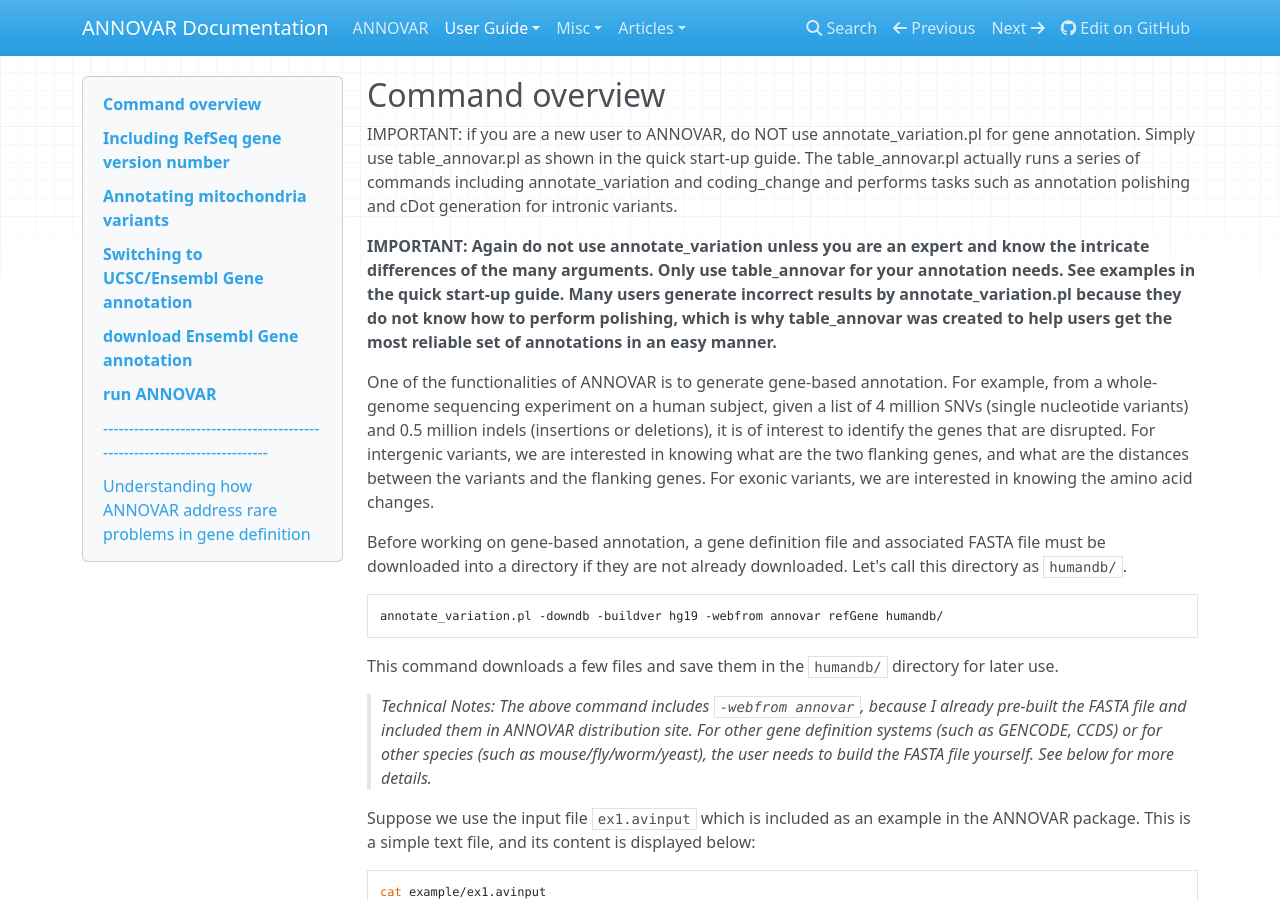
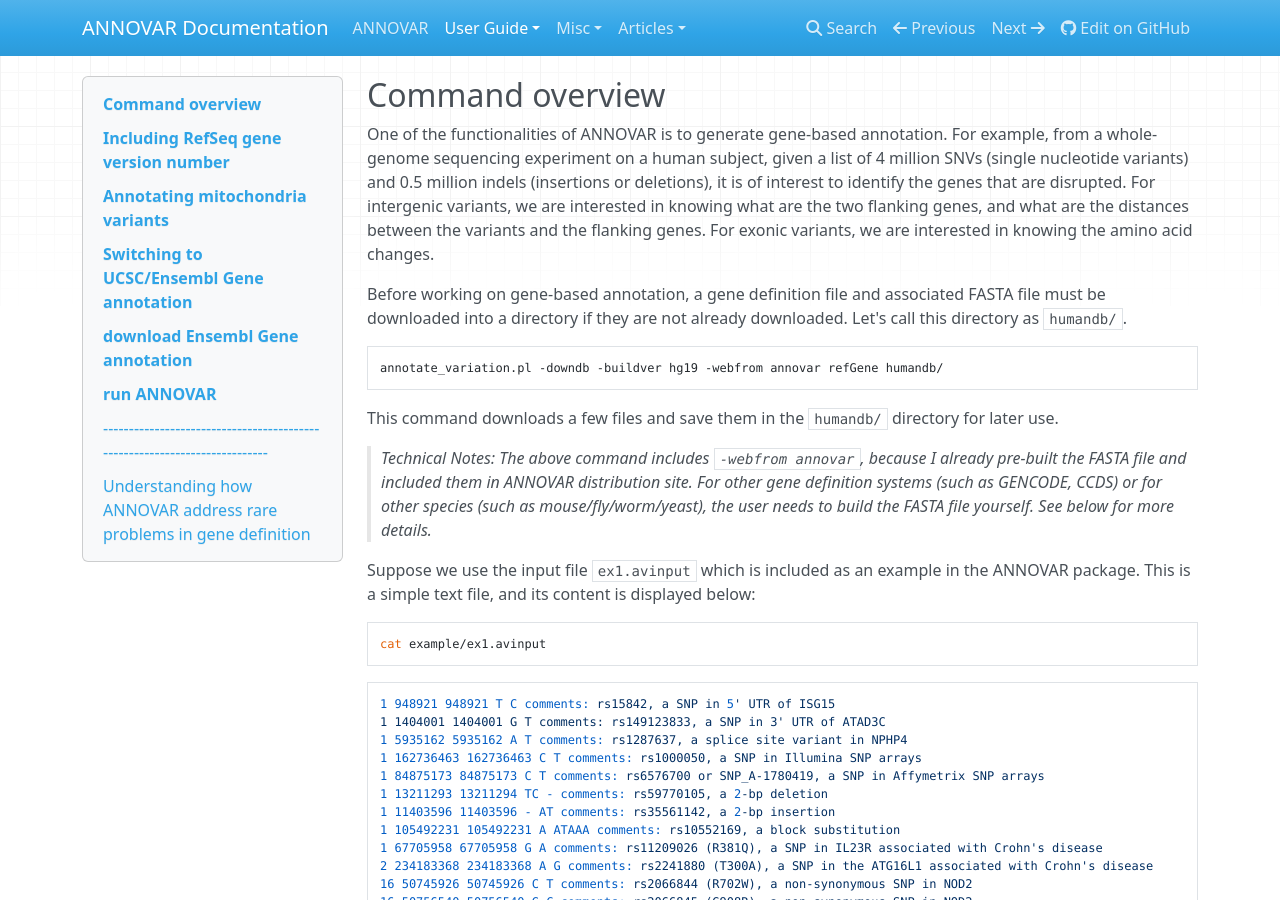
Before and after one commit to WGLab/doc-ANNOVAR, an MkDocs documentation site: the page built from docs/user-guide/gene.md, in a window 1280 px wide and 900 px high. Built offline with MkDocs 1.6.1, drawn with Linux system fonts in a browser that asks for light colours; nearby versions of some CDN libraries; comment, search, counter and statistics services are not loaded.

Commit message:
remove the warning

```diff
--- a/docs/user-guide/gene.md
+++ b/docs/user-guide/gene.md
@@ -1,8 +1,4 @@
 ## Command overview
-
-IMPORTANT: if you are a new user to ANNOVAR, do NOT use annotate_variation.pl for gene annotation. Simply use table_annovar.pl as shown in the quick start-up guide. The table_annovar.pl actually runs a series of commands including annotate_variation and coding_change and performs tasks such as annotation polishing and cDot generation for intronic variants.
-
-<strong>IMPORTANT: Again do not use annotate_variation unless you are an expert and know the intricate differences of the many arguments. Only use table_annovar for your annotation needs. See examples in the quick start-up guide. Many users generate incorrect results by annotate_variation.pl because they do not know how to perform polishing, which is why table_annovar was created to help users get the most reliable set of annotations in an easy manner. </strong>
 
 One of the functionalities of ANNOVAR is to generate gene-based annotation. For example, from a whole-genome sequencing experiment on a human subject, given a list of 4 million SNVs (single nucleotide variants) and 0.5 million indels (insertions or deletions), it is of interest to identify the genes that are disrupted. For intergenic variants, we are interested in knowing what are the two flanking genes, and what are the distances between the variants and the flanking genes. For exonic variants, we are interested in knowing the amino acid changes.
 
```
